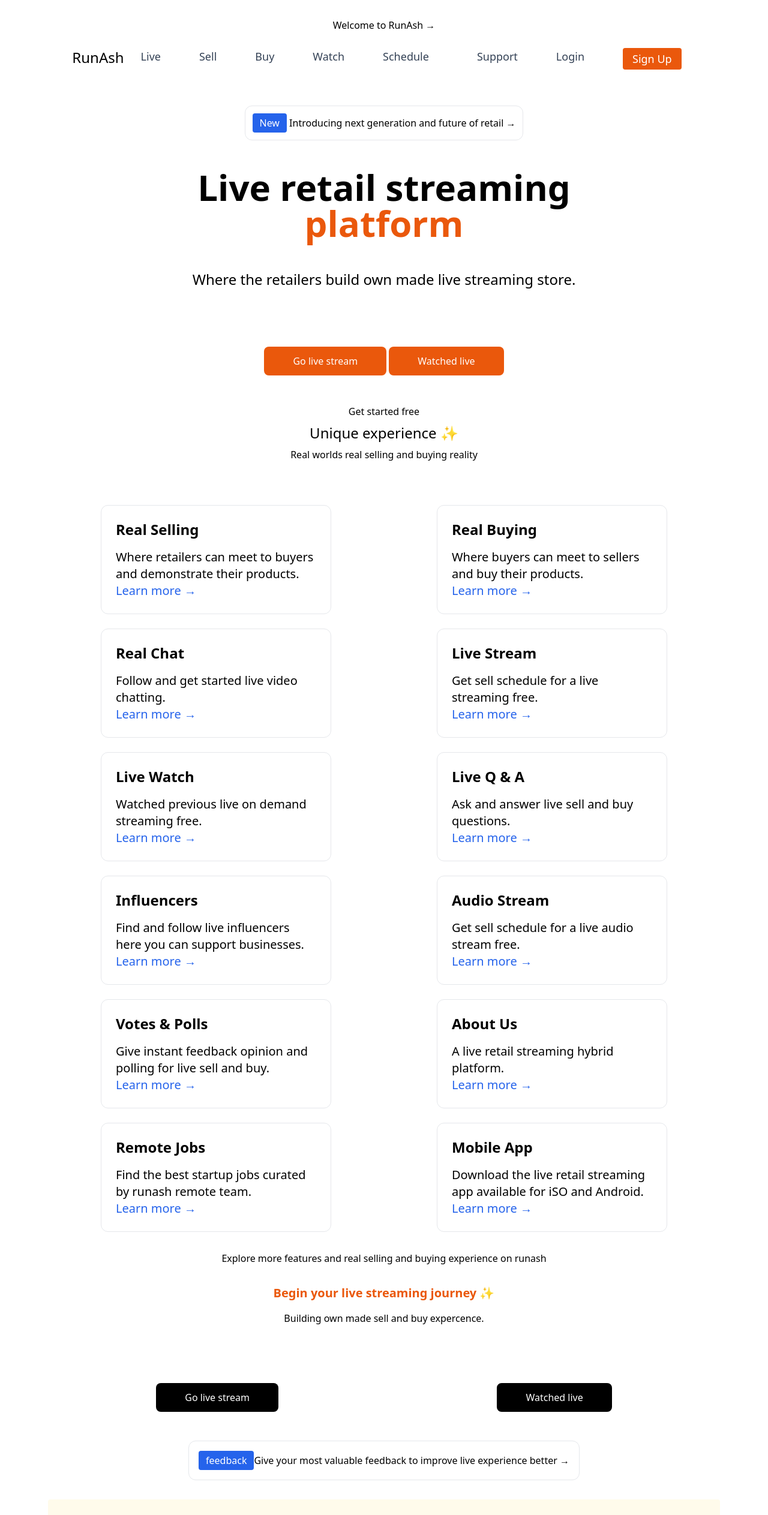
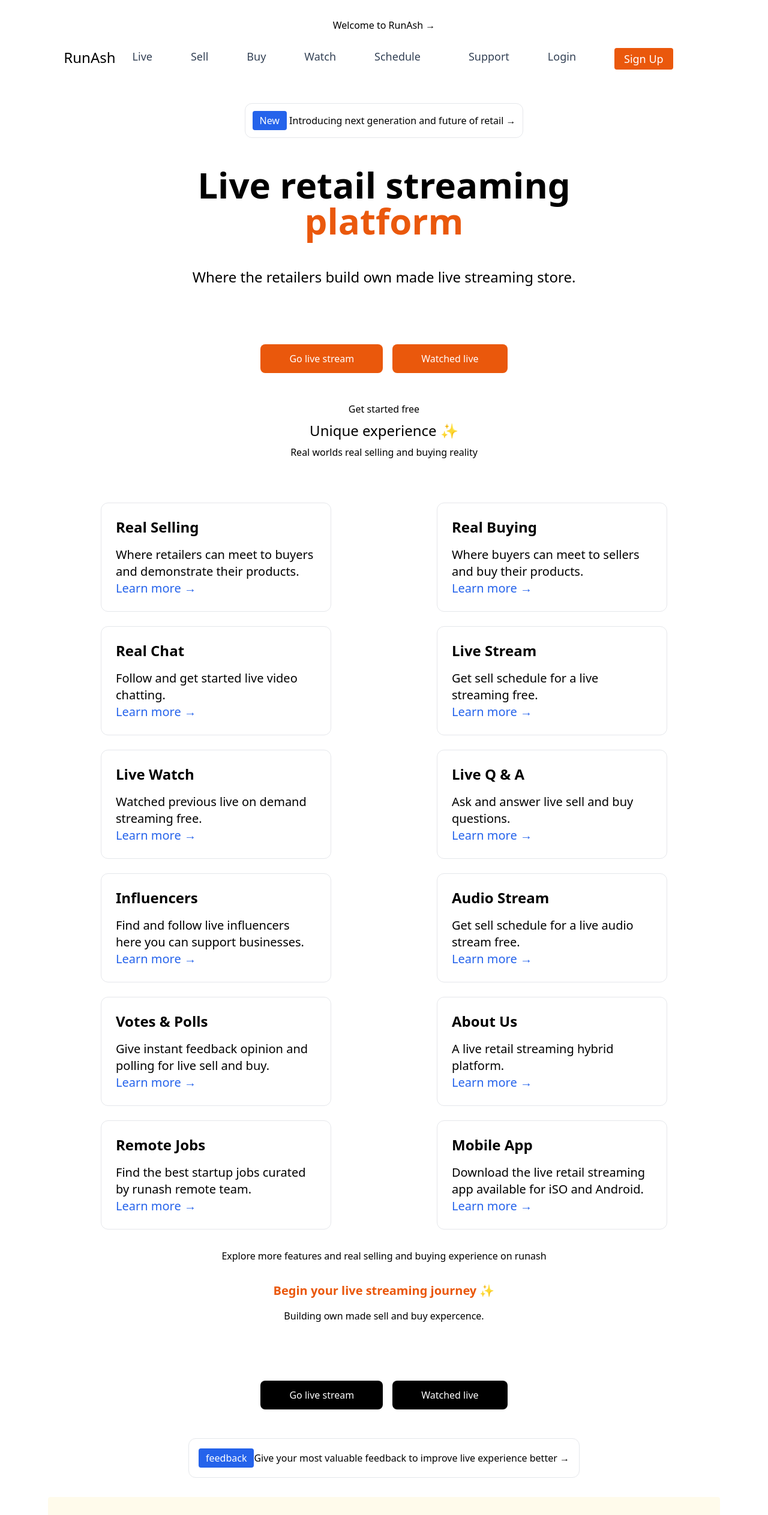
Before and after one commit to Vaibhavmurmu/nextjs13, a Next.js app: page / in a window 1280 px wide. Shown: the top 2526 px of the page at 60% size. Built offline with nearby package versions, Linux system fonts and the light colour scheme.

Commit message:
committed

```diff
--- a/components/Navbar.js
+++ b/components/Navbar.js
@@ -11,11 +11,6 @@ export default function Navbar() {
             </div>
         <div className="flex flex-row items-left space-x-4">
         <div className="flex flex-row items-left">
-            <image
-            src="/"
-            alt=""
-            className="w-6 h-10 mr-1 cursor-pointer"
-            />
             <h1 className="text-2xl font-b">RunAsh</h1>
         </div>
         <div className="flex flex-row item-centre space-x-4">
--- a/pages/index.js
+++ b/pages/index.js
@@ -26,7 +26,7 @@ export default function Index() {
         <p className="mt-12 text-2xl bottom-2">
           Where the retailers build own made live streaming store.
         </p>
-        <div className="flex gap-1 mt-12 flex max-w-0xl flex-wrap items-center justify-around">
+        <div className="flex gap-4 mt-12 flex max-w-0xl flex-wrap items-center justify-around">
         <button className="bg-orange-600 hover:bg-black text-white font-medium py-3 px-12 rounded-lg p-3 mt-12">
           <Link href="/register">
             <a>Go live stream</a>
@@ -219,7 +219,7 @@ export default function Index() {
                   Building own made sell and buy expercence.
                 </p>
         </div>
-        <div className="flex gap-1 mt-12 flex max-w-1xl flex-wrap items-center justify-around sm:w-full">
+        <div className="flex gap-4 mt-12 flex max-w-1xl flex-wrap items-center justify-around">
         <button className="bg-black hover:bg-white text-white font-medium hover:text-black py-3 px-12 rounded-lg p-3 mt-12">
           <Link href="/login">
             <a>Go live stream</a>
```
